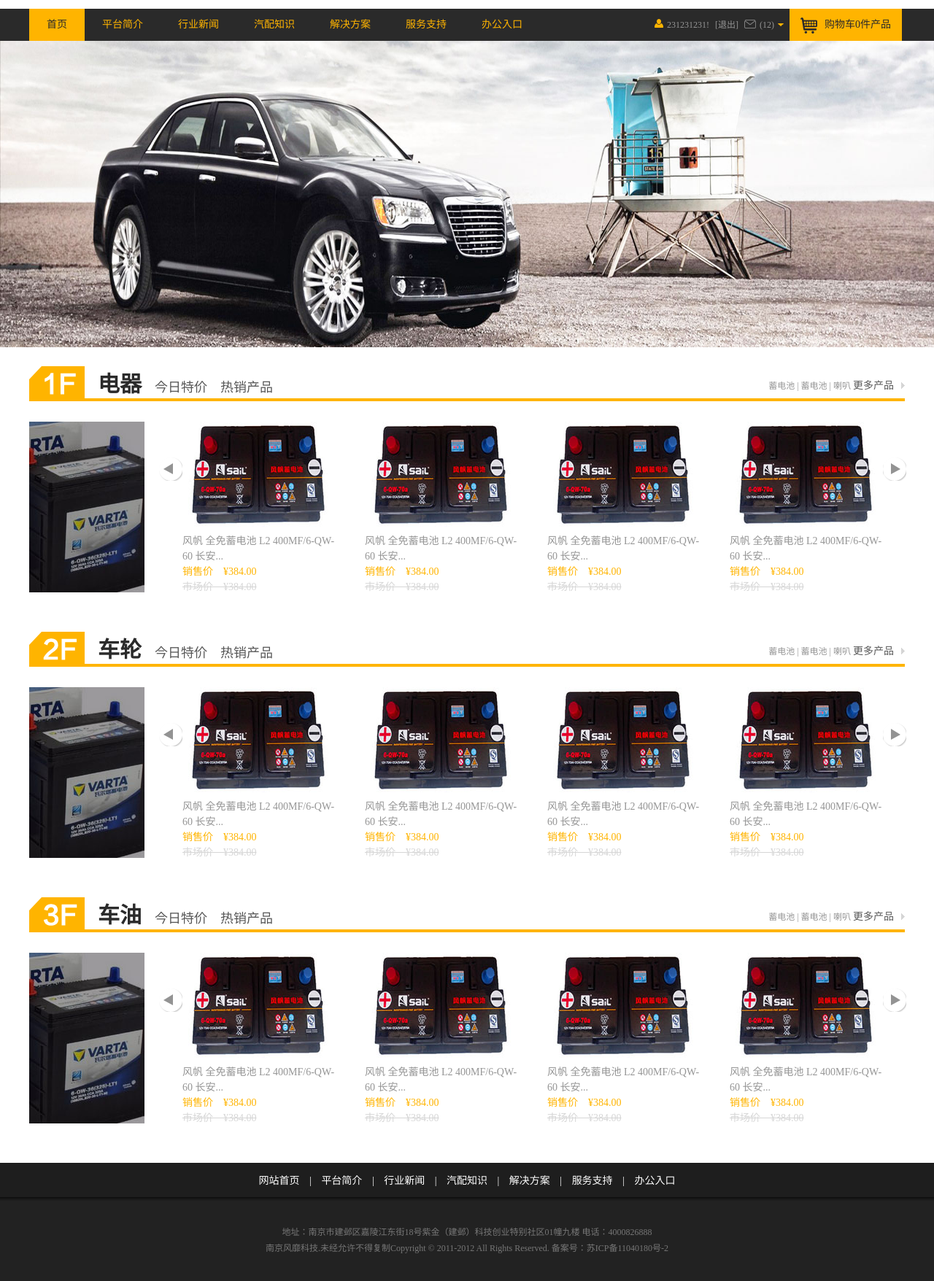
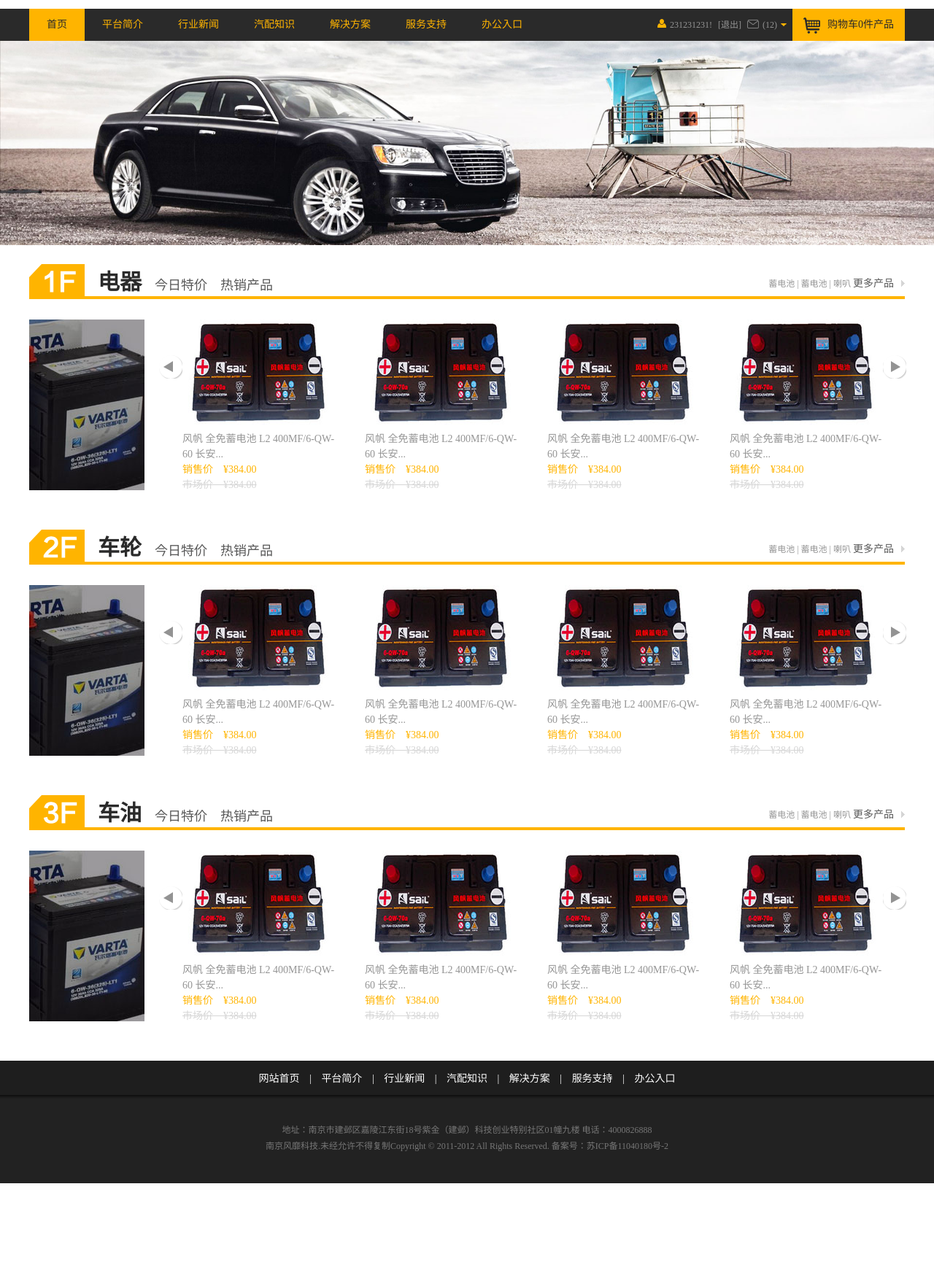
Before and after one commit to miniMofish/miniMofish.github.io, a plain HTML site: page dayunpan/shop.html in a window 1280 px wide. Shown: the part 134-1890 px from the top of the page at 73% size. After the commit the page ends 1756 px from the top, so only its background shows below. Drawn offline with Linux system fonts and the light colour scheme.

Commit message:
解决小屏下100%宽度铺不满的问题

```diff
--- a/dayunpan/css/style.scss
+++ b/dayunpan/css/style.scss
@@ -61,6 +61,7 @@ button{
 .top-bar{
     padding: 10px 0;
     border: 1px solid #e5e5e5;
+    min-width: 1200px;
     a{
         color: #656565;
         &:hover{
@@ -107,6 +108,8 @@ button{
     background: #2a2a2a;
     height: 44px;
     line-height: 44px;
+    width: 100%;
+    min-width: 1200px;
     .menu{
         li{
             float: left;
@@ -189,6 +192,7 @@ button{
             background: #ffb400;
             font-size: 14px;
             padding: 0 15px;
+            margin-right: 0px;
             a{
                 color: #2a2a2a;
 
@@ -203,6 +207,9 @@ button{
 }
 .banner{
     margin-bottom: 26px;
+    width: 100%;
+    min-width: 1200px;
+    _width: expression(((document.compatMode && document.compatMode=='CSS1Compat')? document.documentElement.clientWidth : document.body.clientWidth) < 1200? '1200px' : 'auto');
     img{
         vertical-align: top;
         width: 100%;
@@ -347,6 +354,8 @@ button{
     font-size: 14px;
     color: #fff;
     text-align: center;
+    width:100%;
+    min-width: 1200px;
     a{
         color: #fff;
         &:hover{
@@ -369,6 +378,7 @@ button{
         line-height: 1.8;
         font-size: 12px;
         color: #777777;
+        _width: 1200px;
     }
 }
 
@@ -729,6 +739,8 @@ button{
 .list-banner-bxSlider{
     position: relative;
     width: 100%;
+    min-width: 1200px;
+    _width: expression(((document.compatMode && document.compatMode=='CSS1Compat')? document.documentElement.clientWidth : document.body.clientWidth) < 1200? '1200px' : 'auto');
 }
 .list-banner-bxSlider .bx-pager{
     position: absolute;
--- a/dayunpan/shop.html
+++ b/dayunpan/shop.html
@@ -61,7 +61,7 @@
     </div>
     <!-- banner -->
     <div class="banner">
-        <a href="#"><img src="img/banner.jpg" height="420" width="1920" alt=""></a>
+        <a href="#"><img src="img/banner.jpg" alt=""></a>
     </div>
 
     <!--电器-->
```
Also changed, not shown: dayunpan/css/style.css.
